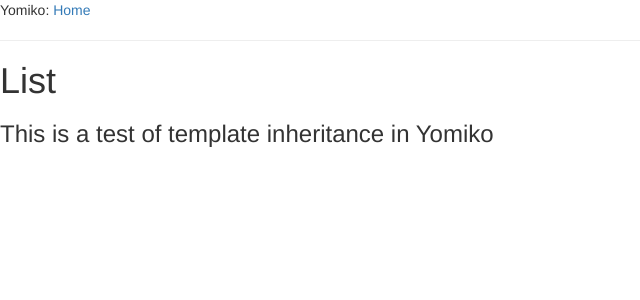
After one commit to KyubiSystems/Yomiko, a Python web app: template app/templates/list.html in a window 1280 px wide. The commit adds this page. Shown: the top 300 px of the page, without its empty margins (0-640 px from the left). Run offline with Jinja, Linux system fonts and the light colour scheme; the template is opened without the code that fills it, so the values that code supplies are empty; some libraries are stand-ins or nearby versions.

Commit message:
Add Twitter Bootstrap CDN, extend templates

```diff
--- a/app/templates/base.html
+++ b/app/templates/base.html
@@ -1,5 +1,13 @@
+<!DOCTYPE HTML PUBLIC "-//IETF//DTD HTML//EN">
 <html>
 <head>
+<!-- begin Twitter Bootstrap CDN -->
+<link
+href="//netdna.bootstrapcdn.com/twitter-bootstrap/2.3.2/css/bootstrap-combined.min.css"
+rel="stylesheet">
+<script
+src="//netdna.bootstrapcdn.com/twitter-bootstrap/2.3.2/js/bootstrap.min.js"></script>
+<!-- end Twitter Bootstrap CDN -->
 {% if title %}
 <title>{{title}} - Yomiko</title>
 {% else %}
--- a/app/templates/index.html
+++ b/app/templates/index.html
@@ -1,4 +1,5 @@
 {% extends "base.html" %}
 {% block content %}
-<h1>Hi! This is a test of template block content for Yomiko!</h1>
+<h1>Index</h1>
+Hi! This is a test of template block content for Yomiko!
 {% endblock %}
--- /dev/null
+++ b/app/templates/list.html
@@ -0,0 +1,5 @@
+{% extends "base.html" %}
+{% block content %}
+<h1>List</h1>
+<h3>This is a test of template inheritance in Yomiko</h3>
+{% endblock %}
--- /dev/null
+++ b/app/templates/page.html
@@ -0,0 +1,5 @@
+{% extends "base.html" %}
+{% block content %}
+<h1>Page {{page}} of {{numpages}}</h1>
+<h3>This is a test of template inheritance in Yomiko</h3>
+{% endblock %}
--- /dev/null
+++ b/app/templates/settings.html
@@ -0,0 +1,5 @@
+{% extends "base.html" %}
+{% block content %}
+<h1>Settings</h1>
+<h3>This is a test of template inheritance in Yomiko</h3>
+{% endblock %}
--- /dev/null
+++ b/app/templates/tags.html
@@ -0,0 +1,5 @@
+{% extends "base.html" %}
+{% block content %}
+<h1>Tags</h1>
+<h3>This is a test of template inheritance in Yomiko</h3>
+{% endblock %}
--- /dev/null
+++ b/app/templates/title.html
@@ -0,0 +1,5 @@
+{% extends "base.html" %}
+{% block content %}
+<h1>Title {{name}}</h1>
+<h3>This is a test of template inheritance in Yomiko</h3>
+{% endblock %}
```
